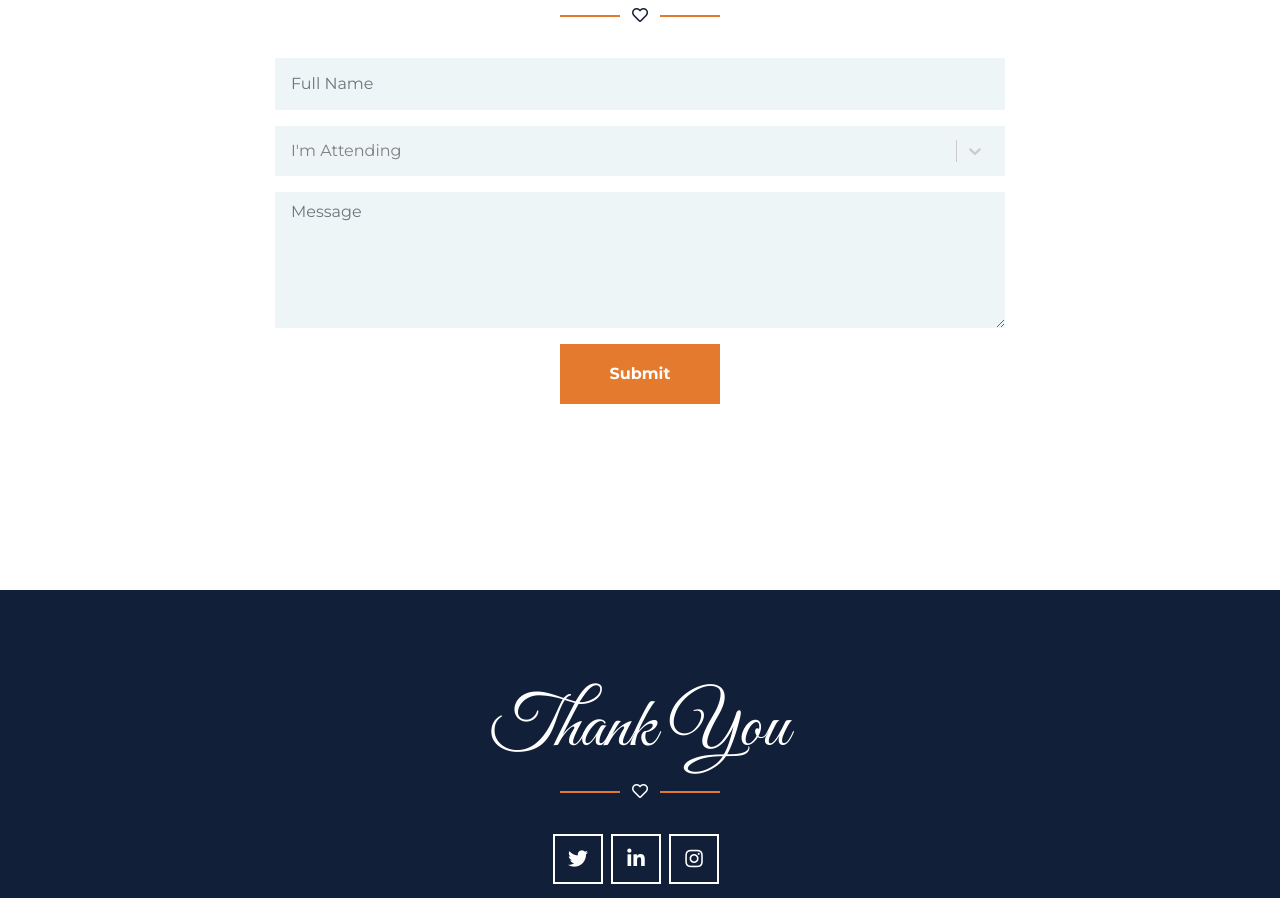
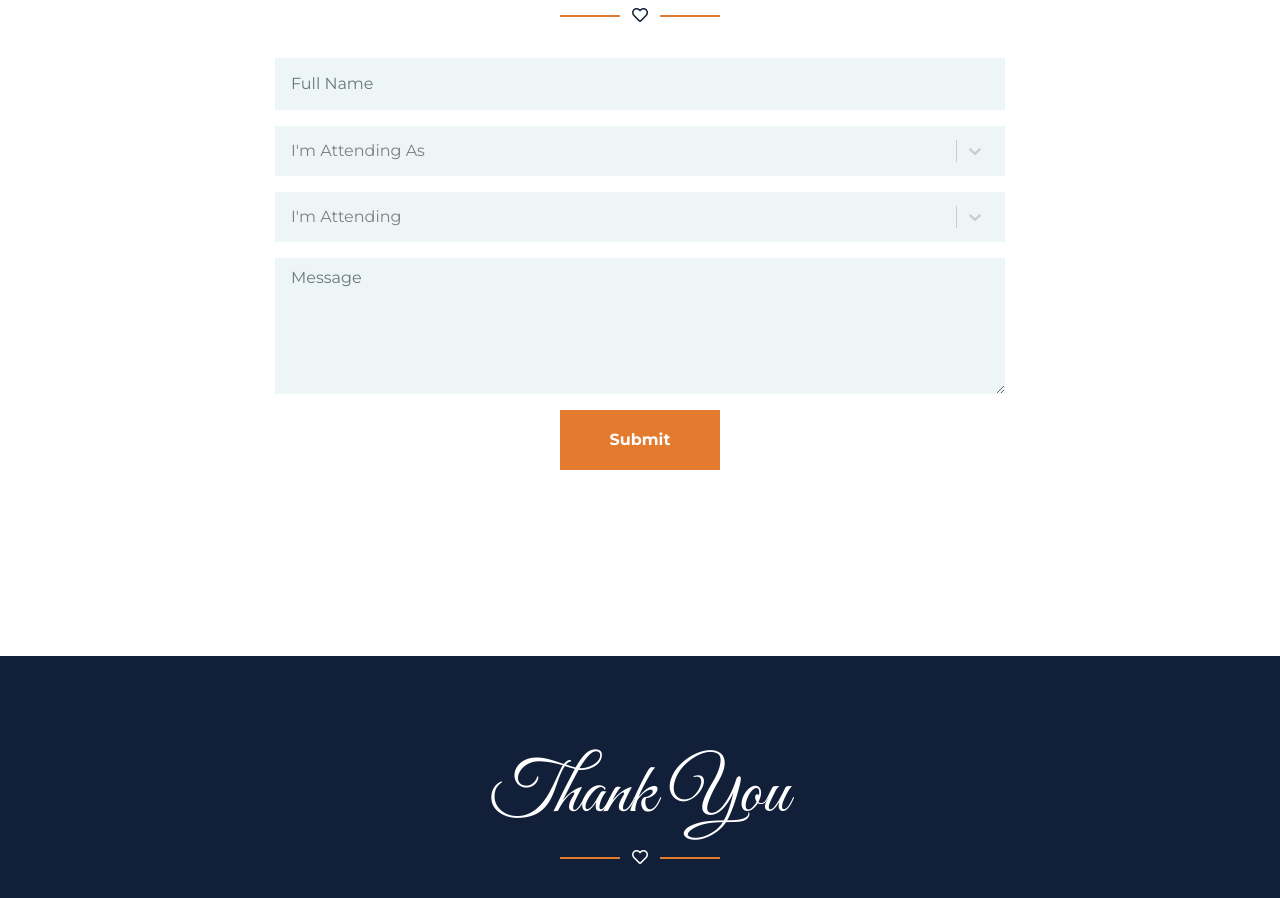
Before and after one commit to JayKisanDas/jay-anisha-marriage-invitation, a React (Create React App) app: page / in a window 1280 px wide. Shown: the part 7100-7998 px from the top of the page. Built offline with nearby package versions, Linux system fonts and the light colour scheme.

Commit message:
Added new dropdown - attending as

```diff
--- a/src/components/InvitationForm/Rsvp.js
+++ b/src/components/InvitationForm/Rsvp.js
@@ -8,6 +8,7 @@ const Rsvp = () => {
   const formRef = useRef(null);
   // const [selectedOption, setSelectedOption] = useState("");
   const [selectedOptions, setSelectedOptions] = useState([]);
+  const [selectedSideOption, setSelectedSideOption] = useState([]);
   // const [selectedGuestNumber, setSelectedGuestNumber] = useState("");
   const [formData, setFormData] = useState({});
   const [submitted, setSubmitted] = useState(false);
@@ -41,11 +42,6 @@ const Rsvp = () => {
     }),
   };
   const options = [
-    // {
-    //   id: 0,
-    //   label: "All Events",
-    //   value: "all",
-    // },
     {
       id: 1,
       label: "Mehendi (5th Dec. 2023 - Morning)",
@@ -67,15 +63,27 @@ const Rsvp = () => {
       value: "wedding",
     },
   ];
+  const sideOptions = [
+    {
+      id: 1,
+      label: "Bride's Guest",
+      value: "bride",
+    },
+    {
+      id: 2,
+      label: "Groom's Guest",
+      value: "groom",
+    },
+  ];
 
-  // ON GUEST NUMBER DROPDOWN CHANGE
-  // const onChangeGuestNumberHandler = (event) => {
-  //   setSelectedGuestNumber(event.target.value);
-  //   setFormData({
-  //     ...formData,
-  //     [event.target.name]: event.target.value,
-  //   });
-  // };
+  // ON ATTEND AS DROPDOWN CHANGE
+  const handleSelectSideChange = (selectedSideOption) => {
+    setSelectedSideOption(selectedSideOption);
+    setFormData({
+      ...formData,
+      attendingAs: selectedSideOption,
+    });
+  };
 
   // ON ATTEND DROPDOWN CHANGE
   const handleSelectChange = (selectedOptions) => {
@@ -85,15 +93,6 @@ const Rsvp = () => {
       attendingEvent: selectedOptions,
     });
   };
-
-  // ON ATTEND DROPDOWN CHANGE
-  // const onChangeHandler = (event) => {
-  //   setSelectedOption(event.target.value);
-  //   setFormData({
-  //     ...formData,
-  //     [event.target.name]: event.target.value,
-  //   });
-  // };
 
   // ON CHANGE FORM INPUTS
   const handleChange = (event) => {
@@ -110,6 +109,7 @@ const Rsvp = () => {
       formData.message = "";
     }
     db.collection("posts").add({
+      attendingAs: formData.attendingAs,
       attendingEvent: formData.attendingEvent,
       // emailId: formData.emailId || "",
       fullName: formData.fullName,
@@ -124,8 +124,8 @@ const Rsvp = () => {
   // ON RESET FORM
   const handleReset = () => {
     formRef.current.reset(); // RESET THE FORM
+    setSelectedSideOption([]);
     setSelectedOptions([]);
-    // setSelectedGuestNumber("");
     setTimeout(() => {
       setSubmitted(false); // CLEAR THE SUBMITTED STATE AFTER A SHORT DELAY
     }, 1000);
@@ -161,36 +161,24 @@ const Rsvp = () => {
                       onChange={handleChange}
                     />
                   </div>
-                  {/* <div className="form-group col-sm-6">
-                    <input
-                      type="email"
-                      className="form-control bg-secondary border-0 py-4 px-3"
-                      placeholder="Your Email"
-                      name="emailId"
-                      id="emailId"
-                      onChange={handleChange}
-                    />
-                  </div> */}
                 </div>
                 <div className="form-row">
-                  {/* <div className="form-group col-sm-6">
-                    <select
-                      value={selectedGuestNumber}
-                      className="form-control bg-secondary border-0"
-                      style={{ height: "52px" }}
-                      onChange={onChangeGuestNumberHandler}
-                      name="guestNumber"
-                      id="guestNumber"
-                    >
-                      <option value="" disabled>
-                        Number of Guest
-                      </option>
-                      <option>1</option>
-                      <option>2</option>
-                      <option>3</option>
-                      <option>4</option>
-                    </select>
-                  </div> */}
+                  <div className="form-group col-sm-12">
+                    <Select
+                      className="form-control bg-secondary border-0 multiselect-dropdown"
+                      styles={customStyles}
+                      required="required"
+                      name="attendingAs"
+                      id="attendingAs"
+                      isMulti
+                      placeholder="I'm Attending As"
+                      options={sideOptions}
+                      value={selectedSideOption}
+                      onChange={handleSelectSideChange}
+                    />
+                  </div>
+                </div>
+                <div className="form-row">
                   <div className="form-group col-sm-12">
                     <Select
                       className="form-control bg-secondary border-0 multiselect-dropdown"
@@ -204,24 +192,6 @@ const Rsvp = () => {
                       value={selectedOptions}
                       onChange={handleSelectChange}
                     />
-
-                    {/* <select
-                      value={selectedOption}
-                      className="form-control bg-secondary border-0"
-                      onChange={onChangeHandler}
-                      required="required"
-                      name="attendingEvent"
-                      id="attendingEvent"
-                    >
-                      <option value="" disabled>
-                        I'm Attending
-                      </option>
-                      {options.map((option) => (
-                        <option key={option.id} value={option.value}>
-                          {option.label}
-                        </option>
-                      ))}
-                    </select> */}
                   </div>
                 </div>
                 <div className="form-group">
@@ -229,7 +199,6 @@ const Rsvp = () => {
                     className="form-control bg-secondary border-0 py-2 px-3"
                     rows="5"
                     placeholder="Message"
-                    // required="required"
                     name="message"
                     id="message"
                     onChange={handleChange}
```
